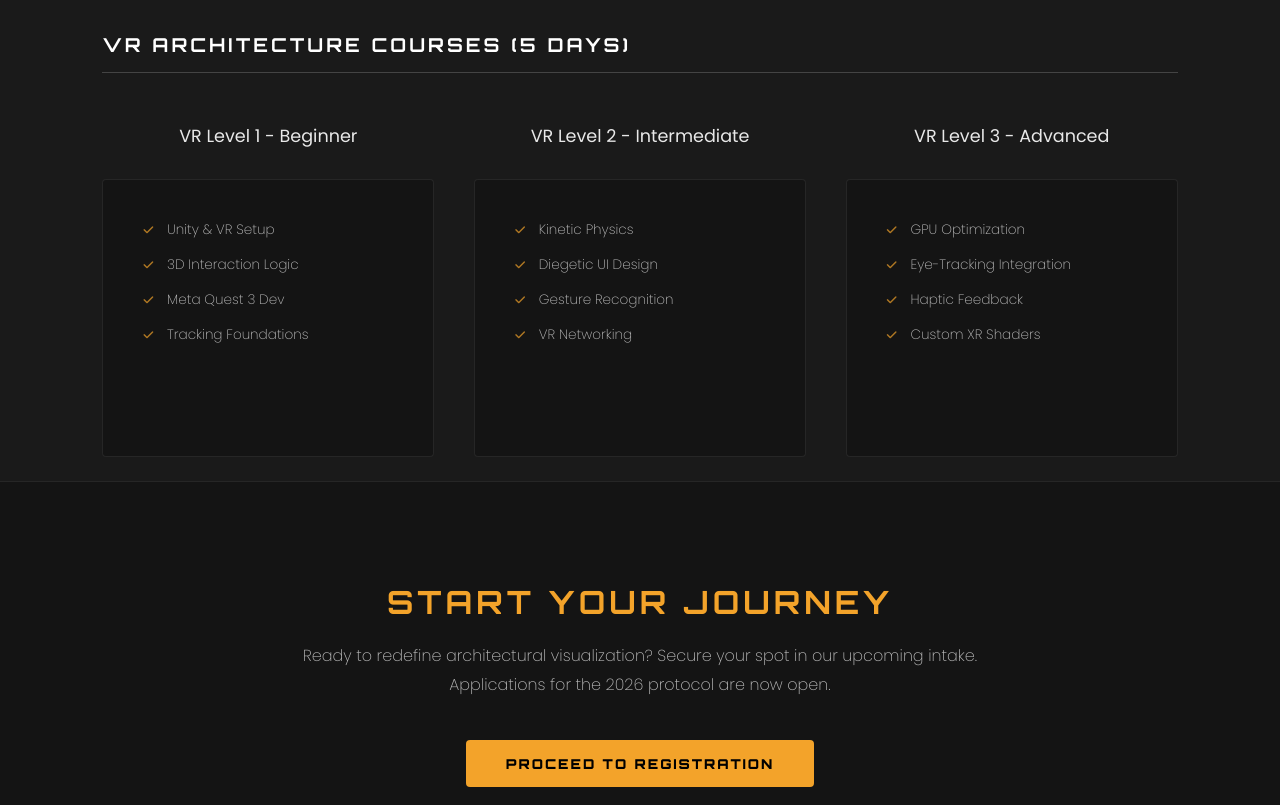
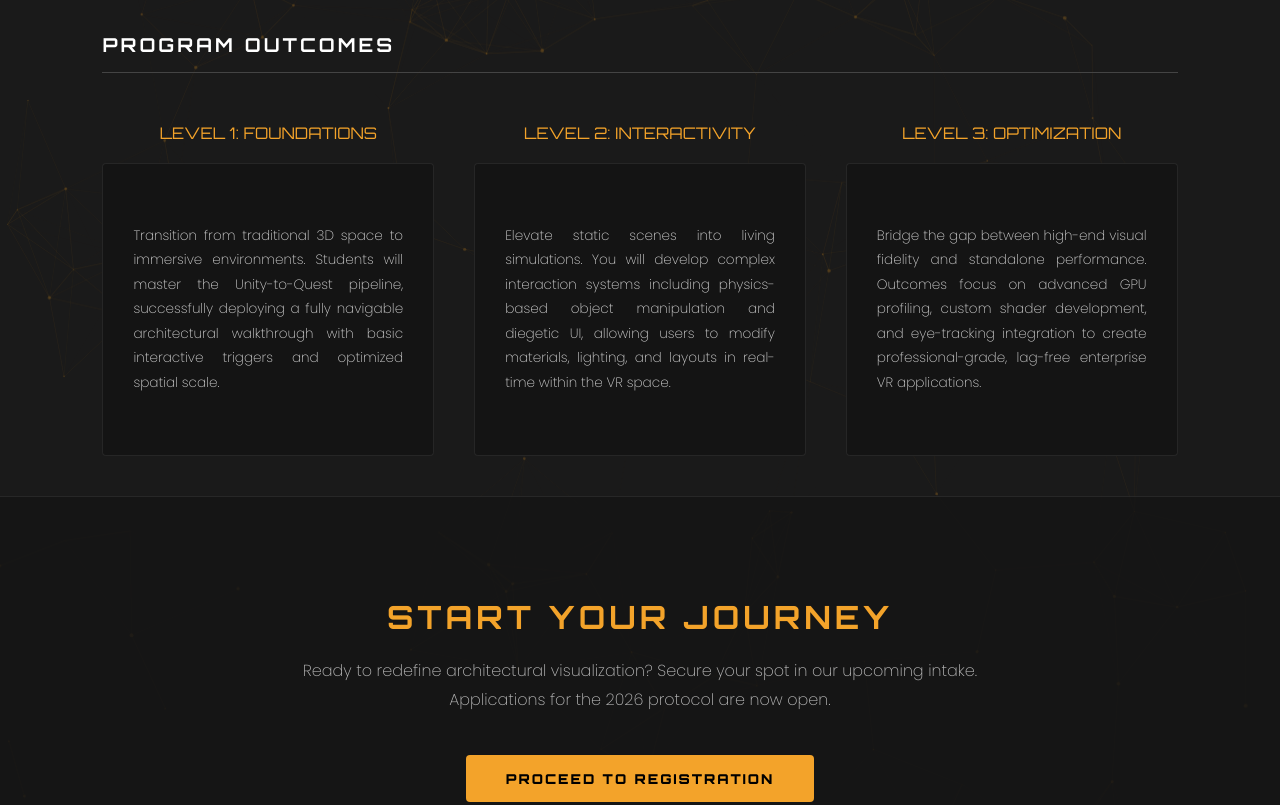
Before and after one commit to nbilhkimi/dreamventure, a plain HTML site: page training.html in a window 1280 px wide. Shown: the part 697-1502 px from the top of the page. Drawn offline with nearby package versions, Linux system fonts and the light colour scheme; animation ran at ten frames a second.

Commit message:
Update training.html

```diff
--- a/training.html
+++ b/training.html
@@ -10,14 +10,12 @@
     <style>
         :root {
             --primary: #f3a32a;
-            /* Changed to Dark Grey */
             --bg: #1a1a1a;
             --darker: #141414;
             --glass: rgba(255, 255, 255, 0.03);
             --glass-border: rgba(255, 255, 255, 0.08);
         }
 
-        /* Global Fade-In Animation */
         @keyframes globalFade {
             from { opacity: 0; transform: translateY(10px); }
             to { opacity: 1; transform: translateY(0); }
@@ -31,6 +29,23 @@
             font-family: 'Poppins', sans-serif;
             overflow-x: hidden;
             animation: globalFade 1.2s ease-out forwards;
+            position: relative;
+        }
+
+        /* --- Particles Background --- */
+        #particles-js {
+            position: fixed;
+            width: 100%;
+            height: 100%;
+            top: 0;
+            left: 0;
+            z-index: 0;
+            pointer-events: none;
+        }
+
+        nav, header, section, footer {
+            position: relative;
+            z-index: 1;
         }
 
         /* --- Navigation --- */
@@ -39,7 +54,8 @@
             justify-content: space-between;
             align-items: center;
             padding: 30px 8%;
-            background: transparent;
+            background: rgba(26, 26, 26, 0.5);
+            backdrop-filter: blur(5px);
         }
         .logo { font-family: 'Orbitron'; font-weight: 900; font-size: 1.5rem; letter-spacing: 2px; }
         .nav-links { display: flex; gap: 30px; list-style: none; }
@@ -108,7 +124,6 @@
             max-width: 500px;
         }
 
-        /* General Button Style */
         .btn-action {
             display: inline-block;
             background: var(--primary);
@@ -149,31 +164,41 @@
             display: grid;
             grid-template-columns: repeat(3, 1fr);
             gap: 40px;
-            text-align: center;
         }
         .tier-item h3 {
-            font-family: 'Poppins';
+            font-family: 'Orbitron';
             font-weight: 400;
-            font-size: 1.1rem;
-            margin-bottom: 30px;
-            opacity: 0.9;
+            font-size: 1rem;
+            margin-bottom: 20px;
+            color: var(--primary);
+            text-align: center;
         }
         .tier-card {
             background: var(--darker);
             border: 1px solid var(--glass-border);
-            padding: 40px 20px;
+            padding: 40px 30px;
             border-radius: 4px;
             transition: 0.4s;
             height: 100%;
+            display: flex;
+            flex-direction: column;
+            justify-content: center;
         }
-        .tier-card:hover { border-color: var(--primary); }
-        .tier-card ul { list-style: none; text-align: left; padding: 0 20px; }
-        .tier-card li { font-size: 0.85rem; margin-bottom: 15px; opacity: 0.7; font-weight: 200; }
-        .tier-card i { color: var(--primary); margin-right: 10px; font-size: 0.7rem; }
+        .tier-card:hover {
+            border-color: var(--primary);
+            background: rgba(243, 163, 42, 0.02);
+        }
+        .tier-card p {
+            font-size: 0.85rem;
+            line-height: 1.8;
+            opacity: 0.8;
+            font-weight: 200;
+            text-align: justify;
+        }
 
-        /* --- Redesigned Registration Section --- */
+        /* --- Registration Section --- */
         .registration-cta {
-            background: var(--darker);
+            background: rgba(20, 20, 20, 0.8);
             padding: 100px 8%;
             text-align: center;
             border-top: 1px solid var(--glass-border);
@@ -205,15 +230,14 @@
 </head>
 <body>
 
+    <div id="particles-js"></div>
+
     <nav>
         <div class="logo">DREAM VENTURE</div>
         <ul class="nav-links">
-            <!-- Home button now points to index.html -->
             <li><a href="index.html">Home</a></li>
             <li><a href="#">About Us</a></li>
             <li><a href="#levels">Courses</a></li>
-            <li><a href="#">Training Calendar</a></li>
-            <li><a href="#">FAQ</a></li>
         </ul>
     </nav>
 
@@ -226,58 +250,50 @@
         <div class="hero-content">
             <h1 data-aos="fade-left">VR COURSES & CERTIFICATIONS</h1>
             <p data-aos="fade-left" data-aos-delay="100">
-                Join our 2026 academic cycle and master spatial computing. We provide industry-standard training for architects and digital designers.
+                Master the future of spatial design through our professional Virtual Reality training tracks.
             </p>
-            <!-- Direct to registration.html -->
             <a href="registration.html" class="btn-action">REGISTER NOW</a>
         </div>
     </header>
 
     <section class="courses-section" id="levels">
         <div class="course-header-bar">
-            <h2>VR ARCHITECTURE COURSES (5 DAYS)</h2>
+            <h2>PROGRAM OUTCOMES</h2>
         </div>
 
         <div class="tier-grid">
+            <!-- Outcome 1 -->
             <div class="tier-item" data-aos="fade-up">
-                <h3>VR Level 1 - Beginner</h3>
+                <h3>LEVEL 1: FOUNDATIONS</h3>
                 <div class="tier-card">
-                    <ul>
-                        <li><i class="fa-solid fa-check"></i> Unity & VR Setup</li>
-                        <li><i class="fa-solid fa-check"></i> 3D Interaction Logic</li>
-                        <li><i class="fa-solid fa-check"></i> Meta Quest 3 Dev</li>
-                        <li><i class="fa-solid fa-check"></i> Tracking Foundations</li>
-                    </ul>
+                    <p>
+                        Transition from traditional 3D space to immersive environments. Students will master the Unity-to-Quest pipeline, successfully deploying a fully navigable architectural walkthrough with basic interactive triggers and optimized spatial scale.
+                    </p>
                 </div>
             </div>
 
+            <!-- Outcome 2 -->
             <div class="tier-item" data-aos="fade-up" data-aos-delay="100">
-                <h3>VR Level 2 - Intermediate</h3>
+                <h3>LEVEL 2: INTERACTIVITY</h3>
                 <div class="tier-card">
-                    <ul>
-                        <li><i class="fa-solid fa-check"></i> Kinetic Physics</li>
-                        <li><i class="fa-solid fa-check"></i> Diegetic UI Design</li>
-                        <li><i class="fa-solid fa-check"></i> Gesture Recognition</li>
-                        <li><i class="fa-solid fa-check"></i> VR Networking</li>
-                    </ul>
+                    <p>
+                        Elevate static scenes into living simulations. You will develop complex interaction systems including physics-based object manipulation and diegetic UI, allowing users to modify materials, lighting, and layouts in real-time within the VR space.
+                    </p>
                 </div>
             </div>
 
+            <!-- Outcome 3 -->
             <div class="tier-item" data-aos="fade-up" data-aos-delay="200">
-                <h3>VR Level 3 - Advanced</h3>
+                <h3>LEVEL 3: OPTIMIZATION</h3>
                 <div class="tier-card">
-                    <ul>
-                        <li><i class="fa-solid fa-check"></i> GPU Optimization</li>
-                        <li><i class="fa-solid fa-check"></i> Eye-Tracking Integration</li>
-                        <li><i class="fa-solid fa-check"></i> Haptic Feedback</li>
-                        <li><i class="fa-solid fa-check"></i> Custom XR Shaders</li>
-                    </ul>
+                    <p>
+                        Bridge the gap between high-end visual fidelity and standalone performance. Outcomes focus on advanced GPU profiling, custom shader development, and eye-tracking integration to create professional-grade, lag-free enterprise VR applications.
+                    </p>
                 </div>
             </div>
         </div>
     </section>
 
-    <!-- New Registration Section -->
     <section class="registration-cta" id="register">
         <div class="cta-content" data-aos="zoom-in">
             <h2>START YOUR JOURNEY</h2>
@@ -290,9 +306,30 @@
         SSM: 003768939-D &copy; 2026 DREAM VENTURE ACADEMY | SYSTEM_V4.1
     </footer>
 
+    <!-- Scripts -->
+    <script src="https://cdn.jsdelivr.net/particles.js/2.0.0/particles.min.js"></script>
     <script src="https://unpkg.com/aos@2.3.1/dist/aos.js"></script>
     <script>
         AOS.init({ duration: 1000, once: true });
+
+        /* Particles Config */
+        particlesJS("particles-js", {
+            "particles": {
+                "number": { "value": 80, "density": { "enable": true, "value_area": 800 } },
+                "color": { "value": "#f3a32a" },
+                "shape": { "type": "circle" },
+                "opacity": { "value": 0.2, "random": false },
+                "size": { "value": 2, "random": true },
+                "line_linked": { "enable": true, "distance": 150, "color": "#f3a32a", "opacity": 0.1, "width": 1 },
+                "move": { "enable": true, "speed": 1.5, "direction": "none", "random": false, "straight": false, "out_mode": "out", "bounce": false }
+            },
+            "interactivity": {
+                "detect_on": "canvas",
+                "events": { "onhover": { "enable": true, "mode": "grab" }, "onclick": { "enable": false } },
+                "modes": { "grab": { "distance": 140, "line_linked": { "opacity": 0.5 } } }
+            },
+            "retina_detect": true
+        });
     </script>
 </body>
 </html>
```
